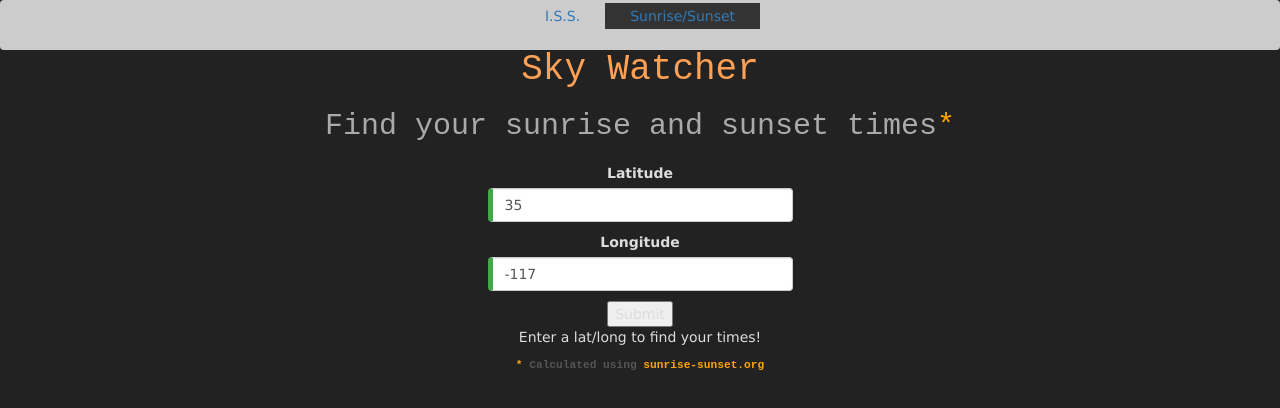
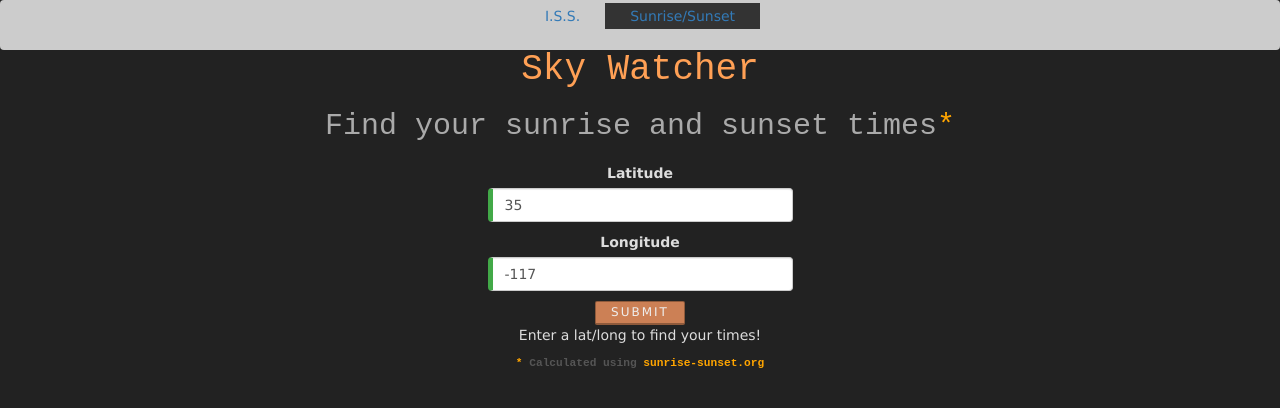
Before and after one commit to SPHornsby/iss-tracker, an Angular app: page /sun in a window 1280 px wide. Shown: the top 408 px of the page. Built offline with nearby package versions, Linux system fonts and the light colour scheme.

Commit message:
Update css to prevent clash with bootstrap

```diff
--- a/src/styles.css
+++ b/src/styles.css
@@ -13,7 +13,7 @@ h1, h2 {
 h1 {
   color: #ffa055
 }
-.btn {
+.bttn {
 	display: inline-block;
 	color: #eee;
 	background-color: #cc8055;
@@ -29,12 +29,12 @@ h1 {
   outline: none;
 }
 
-	.btn:hover {
+	.bttn:hover {
 		background-color: #ffa055;
 		border-color: rgba(0,0,0,0.5);
 	}
 
-	.btn:active {
+	.bttn:active {
 		background-color: #c85;
 		border-color: rgba(0,0,0,0.9);
 	}
```
